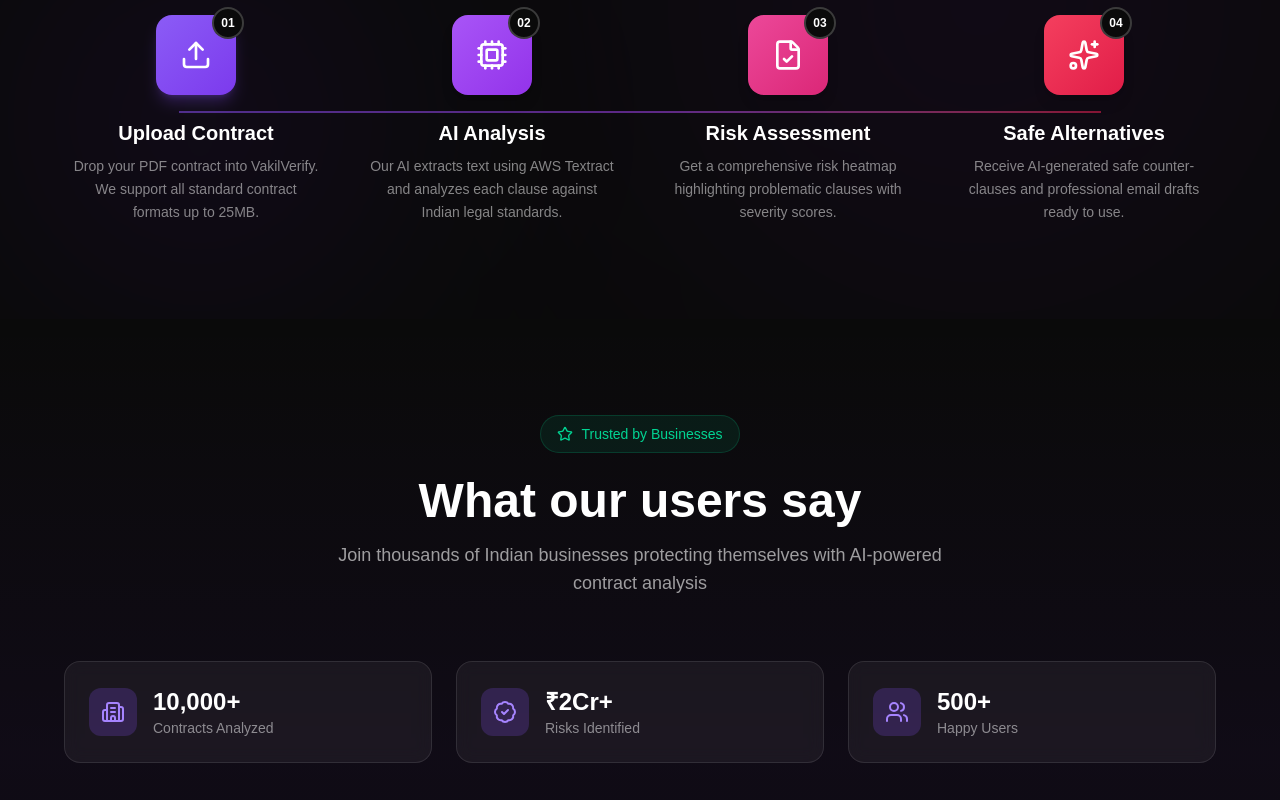
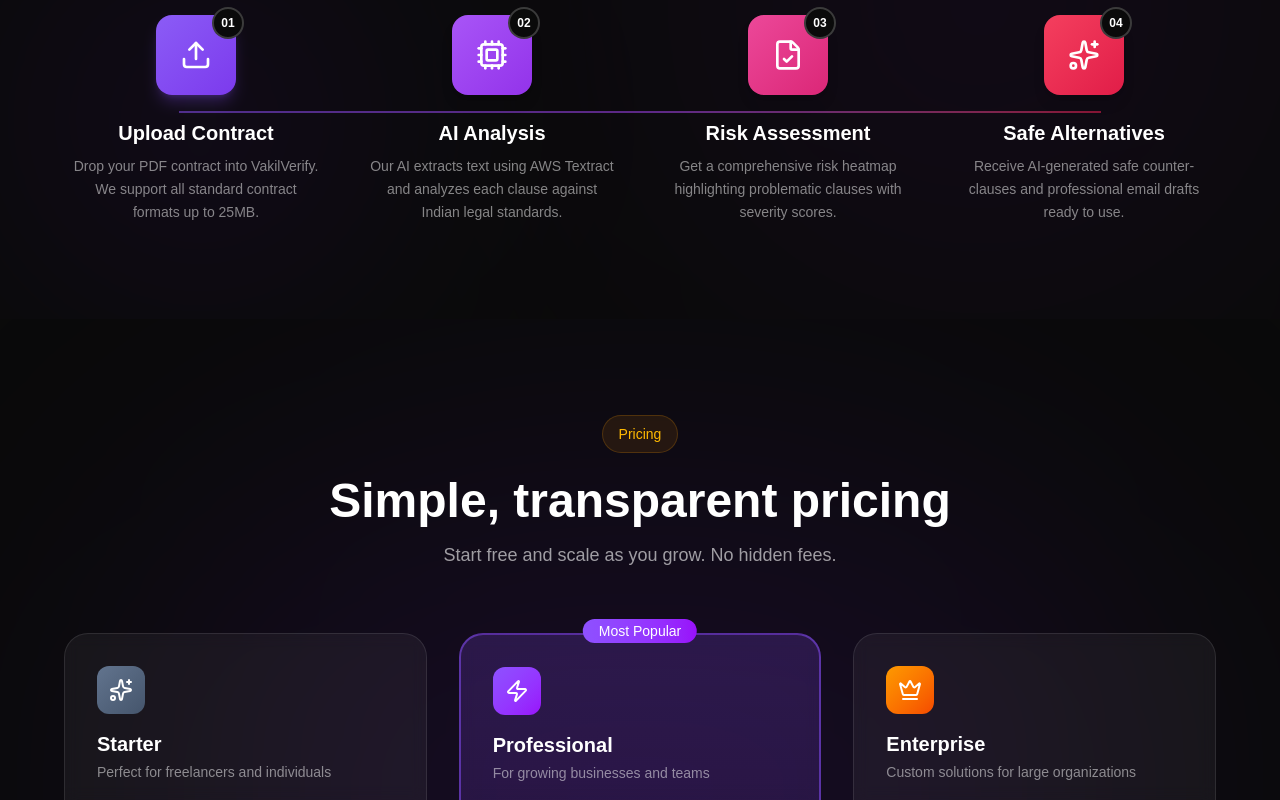
Before and after one commit to justysssss/Vakil.ai, a Next.js app in the folder frontend/: page / in a window 1280 px wide. Shown: the part 2000-2800 px from the top of the page. Built offline with nearby package versions, Linux system fonts and the light colour scheme.

Commit message:
removed testimonials

```diff
--- a/frontend/app/page.tsx
+++ b/frontend/app/page.tsx
@@ -2,7 +2,6 @@ import Header from "@/components/landing-page/Header";
 import HeroSection from "@/components/landing-page/HeroSection";
 import FeaturesSection from "@/components/landing-page/FeaturesSection";
 import HowItWorksSection from "@/components/landing-page/HowItWorksSection";
-import TestimonialsSection from "@/components/landing-page/TestimonialsSection";
 import PricingSection from "@/components/landing-page/PricingSection";
 import CTASection from "@/components/landing-page/CTASection";
 import Footer from "@/components/landing-page/Footer";
@@ -19,7 +18,6 @@ export default function Home() {
         <section id="how-it-works">
           <HowItWorksSection />
         </section>
-        <TestimonialsSection />
         <section id="pricing">
           <PricingSection />
         </section>
--- a/frontend/components/upload/UploadControls.tsx
+++ b/frontend/components/upload/UploadControls.tsx
@@ -90,7 +90,7 @@ export default function UploadControls({ file, onAnalyze, onClear }: UploadContr
                     onClick={startAnalyze}
                     disabled={!file || uploading}
                     className="w-full flex items-center justify-center gap-2 px-6 py-3 rounded-xl
-                             bg-gradient-to-r from-violet-500 to-purple-600
+                             bg-linear-to-r from-violet-500 to-purple-600
                              hover:from-violet-600 hover:to-purple-700
                              text-white font-semibold
                              disabled:opacity-50 disabled:cursor-not-allowed
```
